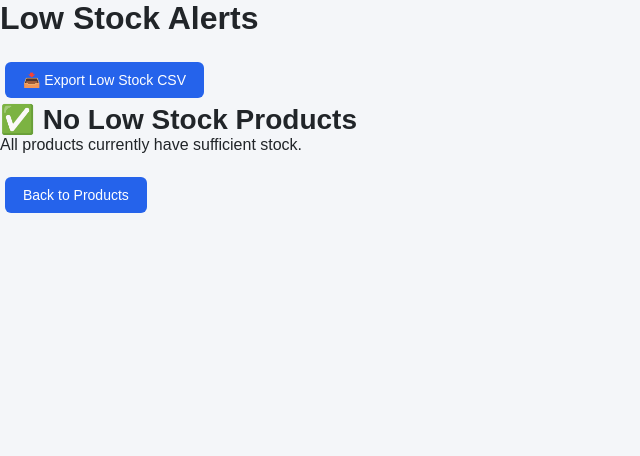
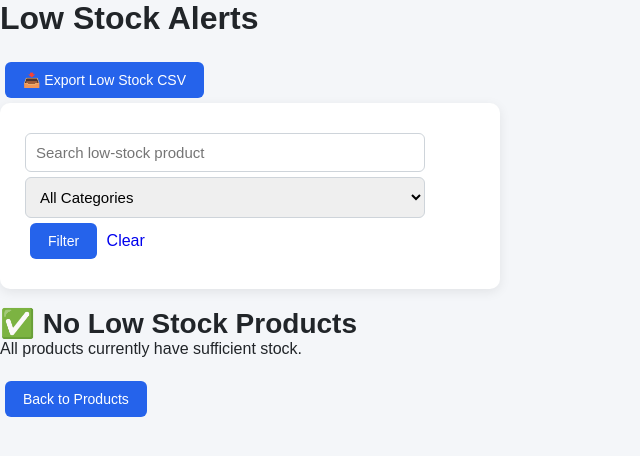
Before and after one commit to kanav4611-boop/inventory-management-system, a Flask app: page /low-stock in a window 1280 px wide. Shown: the top 456 px of the page, without its empty margins (0-640 px from the left). Run offline with Flask 3, Linux system fonts and the light colour scheme; the visitor is signed in with stand-in values (Sample User, id 1); data that the repository does not hold is empty.

Commit message:
Add search and category filters to low-stock alerts

```diff
--- a/app.py
+++ b/app.py
@@ -716,13 +716,27 @@ def activity_log():
 @app.route("/low-stock")
 @login_required
 def low_stock():
-    products = Product.query.filter(
-        Product.quantity <= Product.minimum_stock
-    ).all()
+    search = request.args.get("search", "").strip()
+    category = request.args.get("category", "").strip()
+    query = Product.query.filter(Product.quantity <= Product.minimum_stock)
+
+    if search:
+        query = query.filter(Product.name.ilike(f"%{search}%"))
+    if category:
+        query = query.filter(Product.category == category)
+
+    products = query.order_by(Product.quantity.asc(), Product.name.asc()).all()
+    categories = [
+        item[0] for item in db.session.query(Product.category).distinct().all()
+        if item[0]
+    ]
 
     return render_template(
         "low_stock.html",
-        products=products
+        products=products,
+        search=search,
+        category=category,
+        categories=categories
     )
 
 
--- a/templates/low_stock.html
+++ b/templates/low_stock.html
@@ -13,6 +13,18 @@
     <a href="{{ url_for('export_low_stock') }}">
         <button type="button">📥 Export Low Stock CSV</button>
     </a>
+
+    <form method="GET" action="{{ url_for('low_stock') }}">
+        <input type="text" name="search" placeholder="Search low-stock product" value="{{ search }}">
+        <select name="category">
+            <option value="">All Categories</option>
+            {% for item in categories %}
+            <option value="{{ item }}" {% if category == item %}selected{% endif %}>{{ item }}</option>
+            {% endfor %}
+        </select>
+        <button type="submit">Filter</button>
+        <a href="{{ url_for('low_stock') }}">Clear</a>
+    </form>
 
     <br>
 
```
